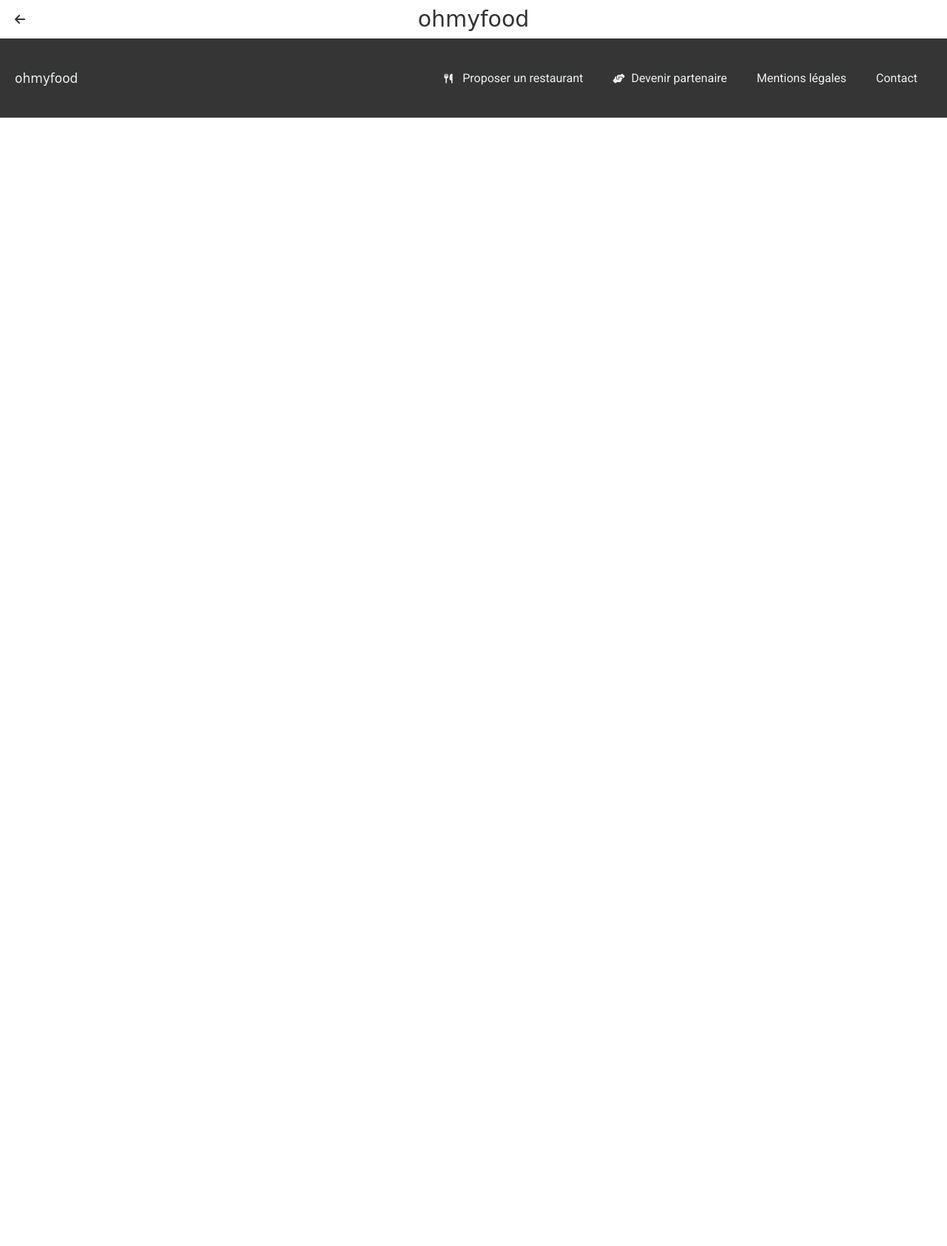
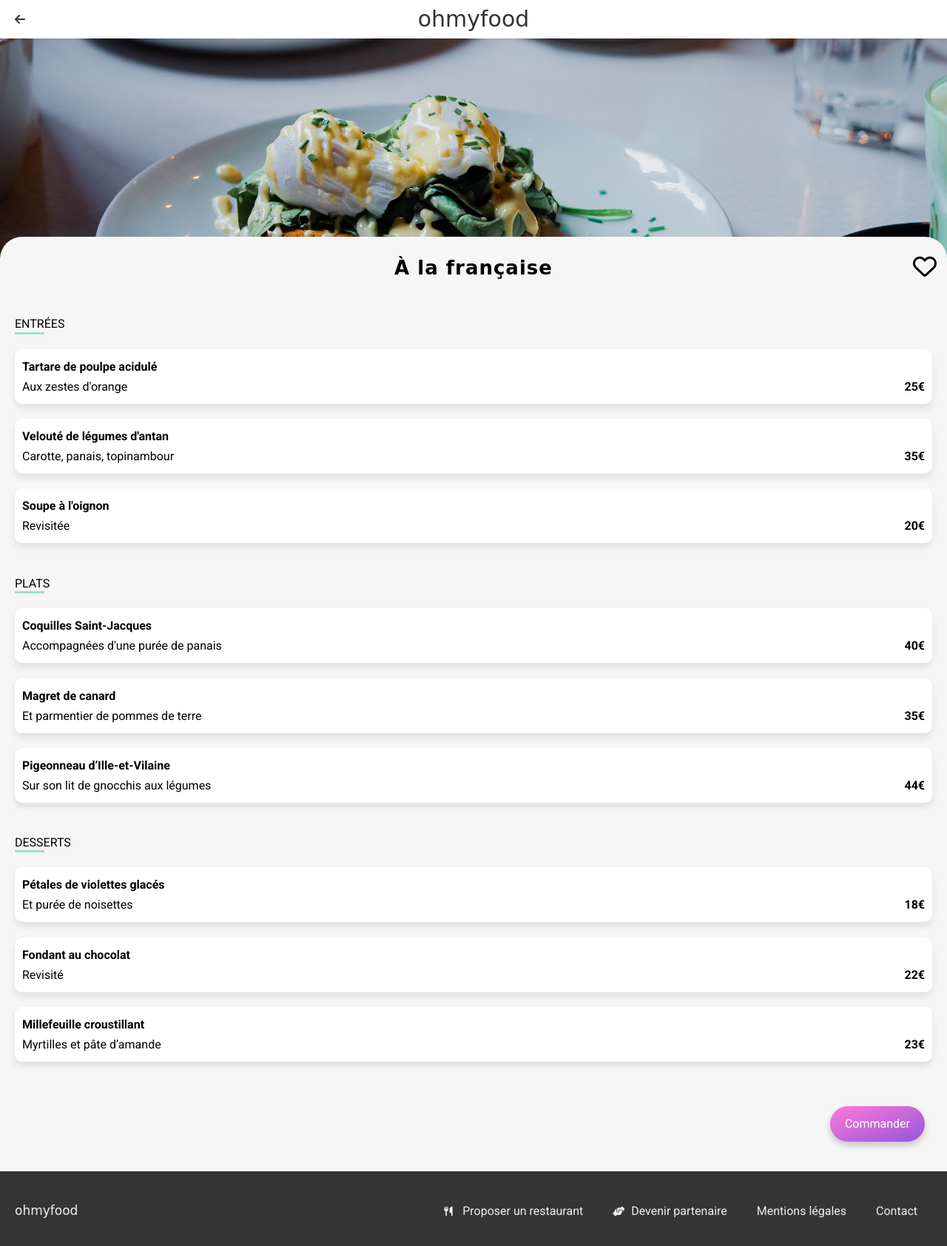
Before and after one commit to Stephan075/FolioStephan_3_19082021, a website: page a_la_francaise.html in a window 1280 px wide. Shown: the whole page at 74% size. Before the commit the page ends 800 px from the top, so only its background shows below. Drawn offline with Linux system fonts and the light colour scheme; a web font is replaced by a local one.

Commit message:
À la française : remplisage  > w3c html & css ok

```diff
--- a/a_la_francaise.html
+++ b/a_la_francaise.html
@@ -26,8 +26,170 @@
     <a class="return" href="index.html"><i class="fas fa-arrow-left"></i></a>
     <a href="#" class="header__logo">ohmyfood</a>
   </div>
-  <main>
 
+  <!-- hero -->
+  <div class="menu__hero">
+    <div class="menu__hero--img">
+      <img src="./assets/images/restaurants/toa-heftiba-DQKerTsQwi0-unsplash.jpg"
+        alt="image restaurant : La palette du goût">
+    </div>
+  </div>
+
+  <main class="menu">
+    <!-- menu -->
+    <div class="restaurent__menu">
+      <h1 class="restaurent__menu--title">À la française</h1>
+      <div class="card__btn--heart">
+        <i class="card__btn--like far fa-heart fa-2x"></i>
+      </div>
+      <!-- btn hover opacity -->
+      <div class="card__btn--animation">
+        <i class=" fas fa-heart fa-2x fa-gradient"></i>
+      </div>
+
+    </div>
+    <div class="menu__list">
+      <!-- ENTRÉES -->
+      <div class="menu__list--entry ">
+        <div class="menu__list--title">ENTRÉES</div>
+        <!-- 1 -->
+        <div class="menu__item animationDelay--1 ">
+          <header class="menu__item--header">
+            <h4 class="title">Tartare de poulpe acidulé</h4>
+            <p class="description">Aux zestes d'orange</p>
+          </header>
+          <div class="menu__item--price">25€</div>
+          <div class="menu__item--confirmation">
+            <div class="icon">
+              <i class="fas fa-check"></i>
+            </div>
+          </div>
+        </div>
+
+        <!-- 2 -->
+        <div class="menu__item animationDelay--2">
+          <header class="menu__item--header">
+            <h4 class="title">Velouté de légumes d'antan</h4>
+            <p class="description">Carotte, panais, topinambour</p>
+          </header>
+          <div class="menu__item--price">35€</div>
+          <div class="menu__item--confirmation">
+            <div class="icon">
+              <i class="fas fa-check"></i>
+            </div>
+          </div>
+        </div>
+
+        <!-- 3 -->
+        <div class="menu__item animationDelay--3">
+          <header class="menu__item--header">
+            <h4 class="title">Soupe à l'oignon</h4>
+            <p class="description">Revisitée</p>
+          </header>
+          <div class="menu__item--price">20€</div>
+          <div class="menu__item--confirmation">
+            <div class="icon">
+              <i class="fas fa-check"></i>
+            </div>
+          </div>
+        </div>
+      </div>
+      <!-- PLATS -->
+      <div class="menu__list--plate">
+        <div class="menu__list--title">PLATS</div>
+        <!-- 1 -->
+        <div class="menu__item animationDelay--4">
+          <header class="menu__item--header">
+            <h4 class="title">Coquilles Saint-Jacques</h4>
+            <p class="description">Accompagnées d'une purée de panais</p>
+          </header>
+          <div class="menu__item--price">40€</div>
+          <div class="menu__item--confirmation">
+            <div class="icon">
+              <i class="fas fa-check"></i>
+            </div>
+          </div>
+        </div>
+
+        <!-- 2 -->
+        <div class="menu__item animationDelay--5">
+          <header class="menu__item--header">
+            <h4 class="title">Magret de canard</h4>
+            <p class="description">Et parmentier de pommes de terre</p>
+          </header>
+          <div class="menu__item--price">35€</div>
+          <div class="menu__item--confirmation">
+            <div class="icon">
+              <i class="fas fa-check"></i>
+            </div>
+          </div>
+        </div>
+
+        <!-- 3 -->
+        <div class="menu__item animationDelay--6">
+          <header class="menu__item--header">
+            <h4 class="title">Pigeonneau d’Ille-et-Vilaine</h4>
+            <p class="description">Sur son lit de gnocchis aux légumes</p>
+          </header>
+          <div class="menu__item--price">44€</div>
+          <div class="menu__item--confirmation">
+            <div class="icon">
+              <i class="fas fa-check"></i>
+            </div>
+          </div>
+        </div>
+      </div>
+      <!-- DESSERTS -->
+      <div class="menu__list--desserts">
+        <div class="menu__list--title">DESSERTS</div>
+        <!-- 1 -->
+        <div class="menu__item animationDelay--7">
+          <header class="menu__item--header">
+            <h4 class="title">Pétales de violettes glacés</h4>
+            <p class="description">Et purée de noisettes</p>
+          </header>
+          <div class="menu__item--price">18€</div>
+          <div class="menu__item--confirmation">
+            <div class="icon">
+              <i class="fas fa-check"></i>
+            </div>
+          </div>
+        </div>
+
+        <!-- 2 -->
+        <div class="menu__item animationDelay--8">
+          <header class="menu__item--header">
+            <h4 class="title">Fondant au chocolat</h4>
+            <p class="description">Revisité</p>
+          </header>
+          <div class="menu__item--price">22€</div>
+          <div class="menu__item--confirmation">
+            <div class="icon">
+              <i class="fas fa-check"></i>
+            </div>
+          </div>
+        </div>
+
+        <!-- 3 -->
+        <div class="menu__item animationDelay--9">
+          <header class="menu__item--header">
+            <h4 class="title">Millefeuille croustillant</h4>
+            <p class="description">Myrtilles et pâte d’amande</p>
+          </header>
+          <div class="menu__item--price">23€</div>
+          <div class="menu__item--confirmation">
+            <div class="icon">
+              <i class="fas fa-check"></i>
+            </div>
+          </div>
+        </div>
+      </div>
+    </div>
+
+
+    <div class="order">
+      <a href="#" class="btn btn--gradient ">Commander</a>
+    </div>
   </main>
 
   <!-- footer -->
```
Also changed, not shown: la_note_enchantee.html (+1 -1 lines).
